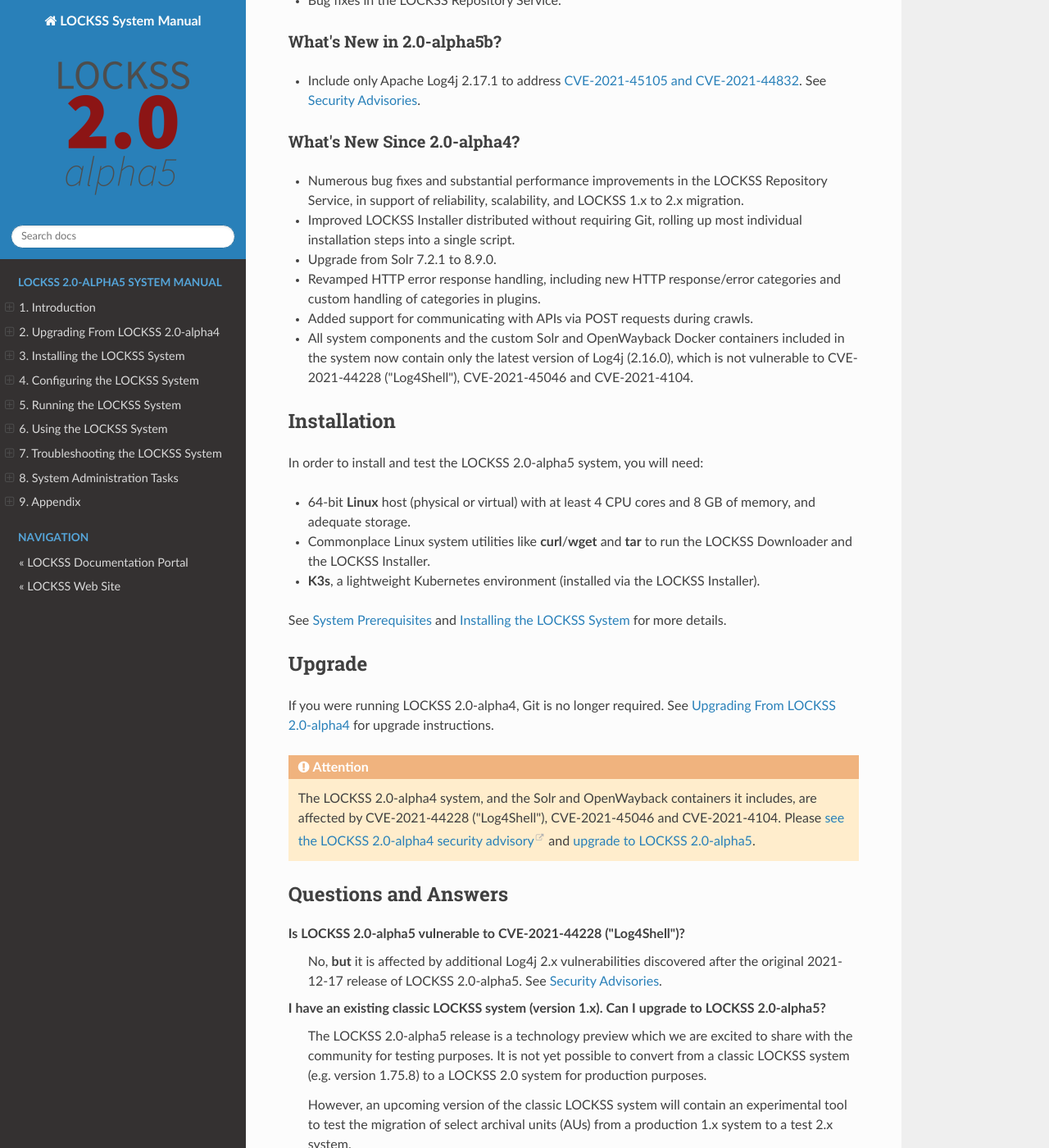
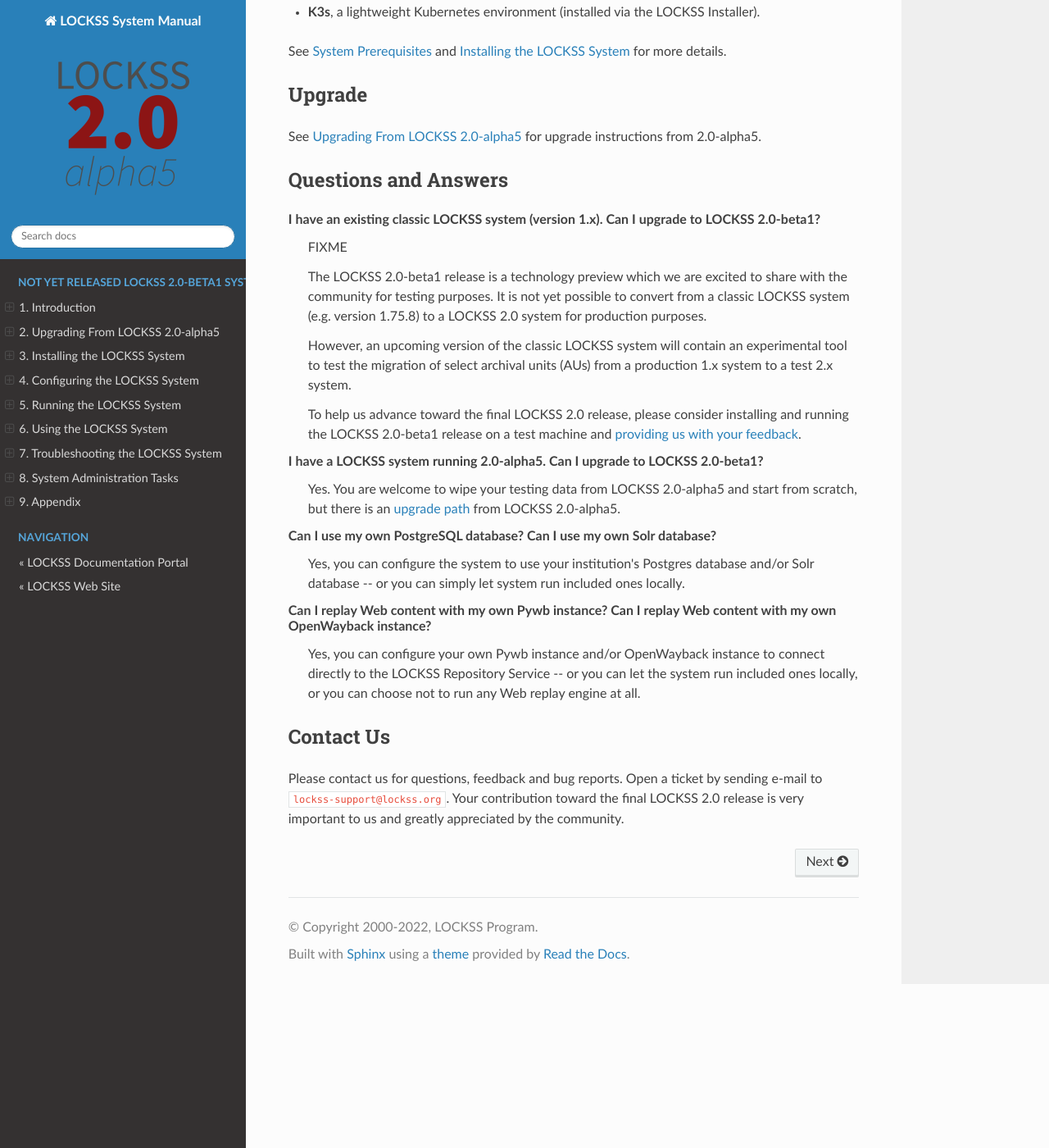
Before and after one commit to lockss/lockss-rtd-manual, a Sphinx documentation site: the page built from docs/index.rst, in a window 1280 px wide and 1400 px high, scrolled down 715 px. Shown: the whole window at 82% size. Built offline with Sphinx 7.4.7 and the Read the Docs theme 2.0.0, drawn with Linux system fonts in a browser that asks for light colours; cross-references to code outside the pages are shown as plain code; some of the changed text lies outside the part shown.

Commit message:
First time actually diverging from 2.0-alpha5 into 2.0-beta1.

```diff
--- a/docs/appendix/past-versions.rst
+++ b/docs/appendix/past-versions.rst
@@ -2,8 +2,9 @@
 Past Versions
 =============
 
+*  `2.0-alpha5 </projects/manual/en/2.0-alpha5>`_ (2021-12-17)
 *  `2.0-alpha4 </projects/manual/en/2.0-alpha4>`_ (2021-06-28)
 *  `2.0-alpha3 </projects/manual/en/2.0-alpha3>`_ (2020-10-29)
 *  `2.0-alpha2 </projects/manual/en/2.0-alpha2>`_ (2020-02-06)
 *  `2.0-alpha1 </projects/manual/en/2.0-alpha1>`_ (2019-05-13)
-*  `2.0-alpha Technology Preview </projects/manual/en/2.0-alpha1>`_ (2019-04-05)
+*  `2.0-alpha Technology Preview </projects/manual/en/2.0-alpha-preview>`_ (2019-04-05)
--- a/docs/index.rst
+++ b/docs/index.rst
@@ -1,19 +1,13 @@
-===============================
-LOCKSS 2.0-alpha5 System Manual
-===============================
+================================================
+NOT YET RELEASED LOCKSS 2.0-beta1 System Manual
+================================================
 
-**Welcome to the LOCKSS 2.0-alpha5 System Manual.**
+**Welcome to the NOT YET RELEASED LOCKSS 2.0-beta1 System Manual.**
 
-| Released: 2021-12-17
+| Released: NOT YET RELEASED
 | Last modified: |today|
 
 .. only:: html
-
-   .. attention::
-
-      **Security advisories: CVE-2021-45105, CVE-2021-44832**
-
-      **LOCKSS 2.0-alpha5 (originally released 2021-12-17) and the custom Solr and OpenWayback containers it includes are affected.** See :ref:`CVE-2021-45105 and CVE-2021-44832`.
 
    .. _release-notes:
 
@@ -21,41 +15,16 @@ LOCKSS 2.0-alpha5 System Manual
    What's New?
    -----------
 
-   What's New in 2.0-alpha5d?
-   ==========================
+   What's New in 2.0-beta1?
+   ========================
 
-   *  Bug fixes in the LOCKSS Installer.
-
-   What's New in 2.0-alpha5c?
-   ==========================
-
-   *  Bug fixes in the LOCKSS Repository Service.
-
-   What's New in 2.0-alpha5b?
-   ==========================
-
-   *  Include only Apache Log4j 2.17.1 to address :ref:`CVE-2021-45105 and CVE-2021-44832`. See :doc:`/appendix/security`.
-
-   What's New Since 2.0-alpha4?
-   ============================
-
-   *  Numerous bug fixes and substantial performance improvements in the LOCKSS Repository Service, in support of reliability, scalability, and LOCKSS 1.x to 2.x migration.
-
-   *  Improved LOCKSS Installer distributed without requiring Git, rolling up most individual installation steps into a single script.
-
-   *  Upgrade from Solr 7.2.1 to 8.9.0.
-
-   *  Revamped HTTP error response handling, including new HTTP response/error categories and custom handling of categories in plugins.
-
-   *  Added support for communicating with APIs via POST requests during crawls.
-
-   *  All system components and the custom Solr and OpenWayback Docker containers included in the system now contain only the latest version of Log4j (2.16.0), which is not vulnerable to CVE-2021-44228 ("Log4Shell"), CVE-2021-45046 and CVE-2021-4104.
+   *  FIXME
 
    ------------
    Installation
    ------------
 
-   In order to install and test the LOCKSS 2.0-alpha5 system, you will need:
+   In order to install and test the LOCKSS 2.0-beta1 system, you will need:
 
    *  64-bit **Linux** host (physical or virtual) with at least 4 CPU cores and 8 GB of memory, and adequate storage.
 
@@ -69,28 +38,23 @@ LOCKSS 2.0-alpha5 System Manual
    Upgrade
    -------
 
-   If you were running LOCKSS 2.0-alpha4, Git is no longer required. See :doc:`/upgrading/index` for upgrade instructions.
-
-   .. attention::
-
-      The LOCKSS 2.0-alpha4 system, and the Solr and OpenWayback containers it includes, are affected by CVE-2021-44228 ("Log4Shell"), CVE-2021-45046 and CVE-2021-4104. Please `see the LOCKSS 2.0-alpha4 security advisory </projects/manual/en/2.0-alpha4/appendix/security>`_ and :doc:`upgrade to LOCKSS 2.0-alpha5 </upgrading/index>`.
+   See :doc:`/upgrading/index` for upgrade instructions from 2.0-alpha5.
 
    ---------------------
    Questions and Answers
    ---------------------
 
-   Is LOCKSS 2.0-alpha5 vulnerable to CVE-2021-44228 ("Log4Shell")?
-      No, **but** it is affected by additional Log4j 2.x vulnerabilities discovered after the original 2021-12-17 release of LOCKSS 2.0-alpha5. See :doc:`/appendix/security`.
+   I have an existing classic LOCKSS system (version 1.x). Can I upgrade to LOCKSS 2.0-beta1?
+      FIXME
 
-   I have an existing classic LOCKSS system (version 1.x). Can I upgrade to LOCKSS 2.0-alpha5?
-      The LOCKSS 2.0-alpha5 release is a technology preview which we are excited to share with the community for testing purposes. It is not yet possible to convert from a classic LOCKSS system (e.g. version 1.75.8) to a LOCKSS 2.0 system for production purposes.
+      The LOCKSS 2.0-beta1 release is a technology preview which we are excited to share with the community for testing purposes. It is not yet possible to convert from a classic LOCKSS system (e.g. version 1.75.8) to a LOCKSS 2.0 system for production purposes.
 
       However, an upcoming version of the classic LOCKSS system will contain an experimental tool to test the migration of select archival units (AUs) from a production 1.x system to a test 2.x system.
 
-      To help us advance toward the final LOCKSS 2.0 release, please consider installing and running the LOCKSS 2.0-alpha5 release on a test machine and :ref:`providing us with your feedback <Contact Us>`.
+      To help us advance toward the final LOCKSS 2.0 release, please consider installing and running the LOCKSS 2.0-beta1 release on a test machine and :ref:`providing us with your feedback <Contact Us>`.
 
-   I have a LOCKSS system running 2.0-alpha4. Can I upgrade to LOCKSS 2.0-alpha5?
-      Yes. You are welcome to wipe your testing data from LOCKSS 2.0-alpha4 and start from scratch, but there is an :ref:`upgrade path <Upgrade>` from LOCKSS 2.0-alpha4.
+   I have a LOCKSS system running 2.0-alpha5. Can I upgrade to LOCKSS 2.0-beta1?
+      Yes. You are welcome to wipe your testing data from LOCKSS 2.0-alpha5 and start from scratch, but there is an :ref:`upgrade path <Upgrade>` from LOCKSS 2.0-alpha5.
 
    Can I use my own PostgreSQL database? Can I use my own Solr database?
       Yes, you can configure the system to use your institution's Postgres database and/or Solr database -- or you can simply let system run included ones locally.
@@ -105,7 +69,7 @@ LOCKSS 2.0-alpha5 System Manual
    Please contact us for questions, feedback and bug reports. Open a ticket by sending e-mail to :email:`lockss-support@lockss.org`. Your contribution toward the final LOCKSS 2.0 release is very important to us and greatly appreciated by the community.
 
 .. toctree::
-   :caption: LOCKSS 2.0-alpha5 System Manual
+   :caption: NOT YET RELEASED LOCKSS 2.0-beta1 System Manual
    :hidden:
    :numbered:
 
--- a/docs/installing/index.rst
+++ b/docs/installing/index.rst
@@ -2,11 +2,13 @@
 Installing the LOCKSS System
 ============================
 
+.. COMMENT LATESTVERSION
+
 .. note::
 
-   This chapter describes how to install the LOCKSS 2.0-alpha5 system.
+   This chapter describes how to install the LOCKSS 2.0-beta1 system.
 
-   If you are upgrading an existing LOCKSS 2.0-alpha4 system to 2.0-alpha5, go to :doc:`/upgrading/index` instead.
+   If you are upgrading an existing LOCKSS 2.0-alpha5 system to 2.0-beta1, go to :doc:`/upgrading/index` instead.
 
 .. tip::
 
--- a/docs/troubleshooting/iptables.rst
+++ b/docs/troubleshooting/iptables.rst
@@ -11,7 +11,7 @@ This section provides troubleshooting information for the :ref:`configuring-ipta
 Switch iptables to legacy mode via Alternatives
 -----------------------------------------------
 
-K3s 1.21.5+k3s1 (the version used by LOCKSS 2.0-alpha5) does not always work with :program:`iptables` version 1.8.0-1.8.3 when run via Alternatives but not in ``legacy`` mode, for instance in some Debian or Ubuntu systems [#fnreference]_. If :program:`install-lockss` detects this situation, you will see a warning message and the following prompt [#fninstaller]_:
+K3s 1.21.5+k3s1 (the version used by LOCKSS 2.0-beta1) does not always work with :program:`iptables` version 1.8.0-1.8.3 when run via Alternatives but not in ``legacy`` mode, for instance in some Debian or Ubuntu systems [#fnreference]_. If :program:`install-lockss` detects this situation, you will see a warning message and the following prompt [#fninstaller]_:
 
 :guilabel:`Switch iptables to legacy mode via Alternatives?`
 
```
Also changed, not shown: docs/upgrading/index.rst (+6 -2 lines).
